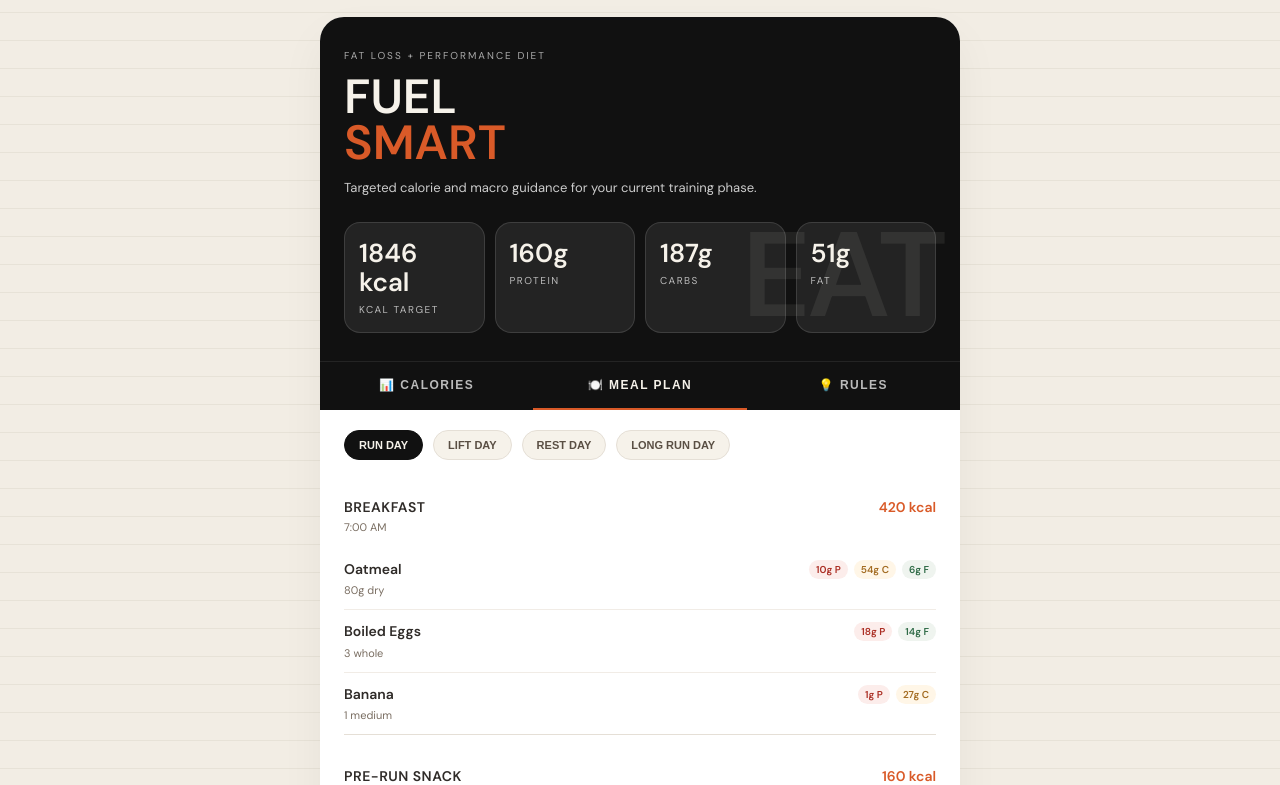
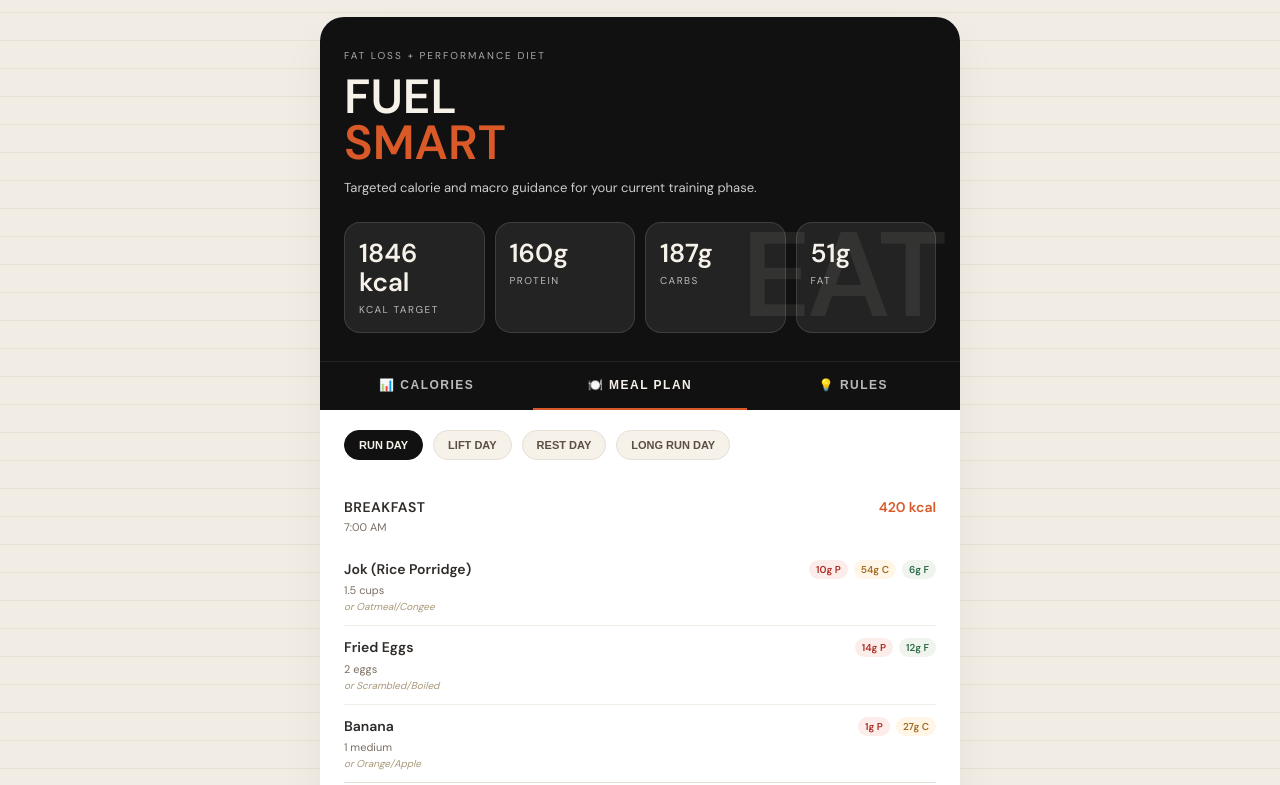
Before and after one commit to brightphachara11-ui/brightkung21, a plain HTML site: page index.html in a window 1280 px wide. Both pictures are taken after a click on the button "🍽️ MEAL PLAN". Shown: the part 1696-2481 px from the top of the page. Drawn offline with nearby package versions, Linux system fonts and the light colour scheme.

Commit message:
Add alternative meal options to all diet plans

```diff
--- a/index.html
+++ b/index.html
@@ -761,6 +761,13 @@
     font-size: 11px;
     color: #7a6e62;
     margin-top: 4px;
+  }
+
+  .food-alt {
+    font-size: 10px;
+    color: #a89878;
+    font-style: italic;
+    margin-top: 3px;
   }
 
   .food-macros {
@@ -1079,27 +1086,27 @@ const DIET_MEAL_PLANS = {
     kcal: 1800,
     meals: [
       { name: 'Breakfast', time: '7:00 AM', kcal: 420, foods: [
-        { name: 'Oatmeal', portion: '80g dry', p: 10, c: 54, f: 6 },
-        { name: 'Boiled Eggs', portion: '3 whole', p: 18, c: 0, f: 14 },
-        { name: 'Banana', portion: '1 medium', p: 1, c: 27, f: 0 },
+        { name: 'Jok (Rice Porridge)', portion: '1.5 cups', p: 10, c: 54, f: 6, alt: 'or Oatmeal/Congee' },
+        { name: 'Fried Eggs', portion: '2 eggs', p: 14, c: 0, f: 12, alt: 'or Scrambled/Boiled' },
+        { name: 'Banana', portion: '1 medium', p: 1, c: 27, f: 0, alt: 'or Orange/Apple' },
       ] },
       { name: 'Pre-run Snack', time: '10:30 AM', kcal: 160, foods: [
-        { name: 'Rice cake / Bread', portion: '2 slices', p: 4, c: 30, f: 1 },
-        { name: 'Honey', portion: '1 tbsp', p: 0, c: 17, f: 0 },
+        { name: 'Sticky Rice / Khao Tom', portion: '1 cup cooked', p: 4, c: 30, f: 1, alt: 'or Bread/Rice cakes' },
+        { name: 'Banana with Peanut Butter', portion: '1 banana + 1 tbsp', p: 6, c: 17, f: 8, alt: 'or Toast with butter' },
       ] },
       { name: 'Post-run Lunch', time: '1:00 PM', kcal: 520, foods: [
-        { name: 'Chicken Breast', portion: '180g', p: 54, c: 0, f: 4 },
-        { name: 'Jasmine Rice', portion: '150g cooked', p: 4, c: 40, f: 0 },
-        { name: 'Stir-fried Vegetables', portion: '1 cup', p: 3, c: 10, f: 3 },
+        { name: 'Gai Yang (Grilled Chicken)', portion: '180g', p: 54, c: 0, f: 4, alt: 'or Rotisserie/Steamed chicken' },
+        { name: 'Jasmine Rice', portion: '150g cooked', p: 4, c: 40, f: 0, alt: 'or any white rice' },
+        { name: 'Papaya Salad (Som Tam)', portion: '1 cup', p: 3, c: 10, f: 3, alt: 'or mixed green salad' },
       ] },
       { name: 'Afternoon Snack', time: '4:00 PM', kcal: 200, foods: [
-        { name: 'Greek Yogurt', portion: '150g', p: 15, c: 8, f: 3 },
-        { name: 'Mixed Berries', portion: '100g', p: 1, c: 15, f: 0 },
+        { name: 'Thai Iced Tea', portion: '1 glass (unsweetened)', p: 4, c: 10, f: 8, alt: 'or Black coffee with milk' },
+        { name: 'Boiled Eggs', portion: '2 eggs', p: 12, c: 2, f: 10, alt: 'or Fried eggs' },
       ] },
       { name: 'Dinner', time: '7:00 PM', kcal: 500, foods: [
-        { name: 'Salmon / Tilapia', portion: '180g', p: 42, c: 0, f: 12 },
-        { name: 'Sweet Potato', portion: '150g', p: 3, c: 35, f: 0 },
-        { name: 'Broccoli', portion: '1 cup', p: 4, c: 8, f: 0 },
+        { name: 'Pad Cha (Stir-fried Fish / Pork)', portion: '180g', p: 42, c: 0, f: 12, alt: 'or Grilled fish/Beef' },
+        { name: 'Jasmine Rice', portion: '120g cooked', p: 3, c: 32, f: 0, alt: 'or any white rice' },
+        { name: 'Pad Pak (Stir-fried Vegetables)', portion: '1 cup', p: 4, c: 8, f: 3, alt: 'or Steamed veggies' },
       ] },
     ]
   },
@@ -1107,26 +1114,26 @@ const DIET_MEAL_PLANS = {
     kcal: 1800,
     meals: [
       { name: 'Breakfast', time: '7:00 AM', kcal: 420, foods: [
-        { name: 'Eggs Scrambled', portion: '4 whole', p: 24, c: 0, f: 18 },
-        { name: 'Whole Grain Toast', portion: '2 slices', p: 8, c: 28, f: 3 },
-        { name: 'Avocado', portion: '½ medium', p: 1, c: 6, f: 11 },
+        { name: 'Khao Pad Gai (Chicken Fried Rice)', portion: '1.5 cups', p: 24, c: 40, f: 10, alt: 'or Jok + chicken' },
+        { name: 'Fried Egg', portion: '1 egg', p: 6, c: 0, f: 5, alt: 'or Scrambled' },
       ] },
       { name: 'Pre-lift Snack', time: '11:00 AM', kcal: 200, foods: [
-        { name: 'Banana', portion: '1 large', p: 1, c: 30, f: 0 },
-        { name: 'Whey Protein', portion: '1 scoop / 250ml', p: 20, c: 8, f: 2 },
+        { name: 'Banana with Condensed Milk', portion: '1 banana + 2 tbsp', p: 2, c: 32, f: 2, alt: 'or Banana with honey' },
+        { name: 'Fried Chicken (store)', portion: '1 piece', p: 15, c: 6, f: 8, alt: 'or Boiled eggs' },
       ] },
       { name: 'Post-lift Lunch', time: '1:30 PM', kcal: 550, foods: [
-        { name: 'Ground Beef / Tofu', portion: '200g', p: 46, c: 0, f: 14 },
-        { name: 'Rice / Quinoa', portion: '150g cooked', p: 5, c: 40, f: 2 },
-        { name: 'Mixed Salad', portion: '2 cups', p: 3, c: 8, f: 0 },
+        { name: 'Pad Krapow Moo (Pork with Basil)', portion: '200g', p: 46, c: 0, f: 14, alt: 'or Pad Prio Wan (sweet pork)' },
+        { name: 'Jasmine Rice', portion: '150g cooked', p: 5, c: 40, f: 2, alt: 'or any white rice' },
+        { name: 'Thai Cucumber Salad', portion: '1 cup', p: 3, c: 8, f: 0, alt: 'or Green salad' },
       ] },
       { name: 'Afternoon Snack', time: '4:30 PM', kcal: 130, foods: [
-        { name: 'Cottage Cheese', portion: '150g', p: 18, c: 4, f: 2 },
+        { name: 'Sticky Rice with Mango', portion: '100g', p: 3, c: 28, f: 1, alt: 'or Sticky rice with banana' },
+        { name: 'Boiled Egg', portion: '1 egg', p: 6, c: 1, f: 5, alt: 'or Fried egg' },
       ] },
       { name: 'Dinner', time: '7:00 PM', kcal: 500, foods: [
-        { name: 'Chicken Thigh', portion: '200g', p: 46, c: 0, f: 10 },
-        { name: 'Brown Rice', portion: '120g cooked', p: 3, c: 30, f: 1 },
-        { name: 'Stir-fried Veggies + Egg', portion: '1 cup + 1 egg', p: 10, c: 12, f: 6 },
+        { name: 'Kai Tod (Fried Chicken)', portion: '200g', p: 46, c: 0, f: 10, alt: 'or Grilled chicken' },
+        { name: 'Jasmine Rice', portion: '120g cooked', p: 3, c: 30, f: 1, alt: 'or any white rice' },
+        { name: 'Pad Pak Ruam (Mixed Vegetables)', portion: '1 cup', p: 4, c: 8, f: 3, alt: 'or Steamed veggies' },
       ] },
     ]
   },
@@ -1134,22 +1141,21 @@ const DIET_MEAL_PLANS = {
     kcal: 1600,
     meals: [
       { name: 'Breakfast', time: '8:00 AM', kcal: 380, foods: [
-        { name: 'Oatmeal', portion: '60g dry', p: 8, c: 40, f: 5 },
-        { name: 'Boiled Eggs', portion: '2 whole', p: 12, c: 0, f: 10 },
-        { name: 'Apple', portion: '1 medium', p: 0, c: 25, f: 0 },
+        { name: 'Jok (Rice Porridge)', portion: '1 cup', p: 8, c: 40, f: 5, alt: 'or Oatmeal' },
+        { name: 'Boiled Eggs', portion: '2 eggs', p: 12, c: 0, f: 10, alt: 'or Fried eggs' },
       ] },
       { name: 'Lunch', time: '12:30 PM', kcal: 480, foods: [
-        { name: 'Tuna / Chicken Breast', portion: '160g', p: 44, c: 0, f: 3 },
-        { name: 'Rice (smaller portion)', portion: '100g cooked', p: 3, c: 26, f: 0 },
-        { name: 'Cucumber Salad', portion: '1 cup', p: 2, c: 8, f: 1 },
+        { name: 'Pad Thai (with Shrimp)', portion: '1 plate', p: 44, c: 40, f: 8, alt: 'or Pad See Ew' },
+        { name: 'Thai Green Salad', portion: '1 cup', p: 2, c: 8, f: 1, alt: 'or Cucumber salad' },
       ] },
       { name: 'Snack', time: '3:30 PM', kcal: 140, foods: [
-        { name: 'Greek Yogurt', portion: '150g plain', p: 15, c: 8, f: 3 },
+        { name: 'Roti with Egg', portion: '1 piece', p: 10, c: 15, f: 5, alt: 'or Toast with egg' },
+        { name: 'Banana', portion: '1 small', p: 1, c: 20, f: 0, alt: 'or Orange' },
       ] },
       { name: 'Dinner', time: '6:30 PM', kcal: 600, foods: [
-        { name: 'Pork Tenderloin / Fish', portion: '200g', p: 44, c: 0, f: 8 },
-        { name: 'Sweet Potato / Pumpkin', portion: '150g', p: 3, c: 30, f: 0 },
-        { name: 'Steamed Broccoli + Spinach', portion: '1.5 cups', p: 6, c: 10, f: 0 },
+        { name: 'Gaeng Phed (Red Curry with Pork)', portion: '200g pork + curry', p: 44, c: 15, f: 16, alt: 'or Gaeng Keow Wan (green curry)' },
+        { name: 'Jasmine Rice', portion: '150g cooked', p: 3, c: 38, f: 0, alt: 'or any white rice' },
+        { name: 'Ruam Pad (Mixed Stir-fry)', portion: '1 cup', p: 4, c: 8, f: 3, alt: 'or Steamed vegetables' },
       ] },
     ]
   },
@@ -1158,27 +1164,27 @@ const DIET_MEAL_PLANS = {
     note: '+300 kcal carb-up for 15km+ runs',
     meals: [
       { name: 'Pre-run Breakfast', time: '6:00 AM', kcal: 450, foods: [
-        { name: 'Oatmeal', portion: '100g dry', p: 12, c: 68, f: 6 },
-        { name: 'Banana', portion: '1 large', p: 1, c: 30, f: 0 },
-        { name: 'Honey', portion: '1 tbsp', p: 0, c: 17, f: 0 },
+        { name: 'Khao Tom (Rice Soup)', portion: '2 cups', p: 12, c: 68, f: 6, alt: 'or Jok' },
+        { name: 'Banana', portion: '1 large', p: 1, c: 30, f: 0, alt: 'or Dates' },
+        { name: 'Sugar / Honey', portion: '1 tbsp', p: 0, c: 17, f: 0, alt: 'or Sugar' },
       ] },
       { name: 'During Run', time: 'Every 45 min', kcal: 120, foods: [
-        { name: 'Energy Gel or Dates', portion: '1 gel / 3 dates', p: 0, c: 25, f: 0 },
-        { name: 'Water / Electrolyte', portion: '250–500ml', p: 0, c: 0, f: 0 },
+        { name: 'Banana or Dates', portion: '1 banana / 3 dates', p: 1, c: 26, f: 0, alt: 'or Energy gel' },
+        { name: 'Water / Sports Drink', portion: '250–500ml', p: 0, c: 0, f: 0, alt: 'or Coconut water' },
       ] },
       { name: 'Recovery Meal', time: 'Within 30 min', kcal: 400, foods: [
-        { name: 'Whey Protein + Milk', portion: '1 scoop + 300ml', p: 30, c: 20, f: 5 },
-        { name: 'Banana or Rice cake', portion: '1 piece', p: 1, c: 27, f: 0 },
+        { name: 'Boiled Eggs + Rice', portion: '2 eggs + 150g rice', p: 30, c: 35, f: 8, alt: 'or Fried eggs' },
+        { name: 'Banana', portion: '1 medium', p: 1, c: 27, f: 0, alt: 'or Mango' },
       ] },
       { name: 'Big Lunch', time: '1:00 PM', kcal: 620, foods: [
-        { name: 'Chicken Breast', portion: '200g', p: 60, c: 0, f: 4 },
-        { name: 'Jasmine Rice', portion: '200g cooked', p: 5, c: 54, f: 0 },
-        { name: 'Mixed Veg', portion: '1.5 cups', p: 4, c: 12, f: 4 },
+        { name: 'Gai Yang (Grilled Chicken)', portion: '200g', p: 60, c: 0, f: 4, alt: 'or Rotisserie chicken' },
+        { name: 'Jasmine Rice', portion: '200g cooked', p: 5, c: 54, f: 0, alt: 'or any white rice' },
+        { name: 'Som Tam (Papaya Salad)', portion: '1.5 cups', p: 4, c: 12, f: 4, alt: 'or mixed green salad' },
       ] },
       { name: 'Dinner', time: '7:00 PM', kcal: 510, foods: [
-        { name: 'Salmon', portion: '180g', p: 42, c: 0, f: 12 },
-        { name: 'Quinoa or Brown Rice', portion: '120g cooked', p: 5, c: 28, f: 2 },
-        { name: 'Vegetables + Olive Oil', portion: '1 cup + 1 tsp', p: 4, c: 10, f: 5 },
+        { name: 'Pla Pad (Stir-fried Fish)', portion: '180g', p: 42, c: 0, f: 12, alt: 'or Grilled/Baked fish' },
+        { name: 'Jasmine Rice', portion: '120g cooked', p: 3, c: 32, f: 0, alt: 'or any white rice' },
+        { name: 'Pad Pak (Stir-fried Vegetables)', portion: '1 cup', p: 4, c: 10, f: 5, alt: 'or Steamed veggies' },
       ] },
     ]
   }
@@ -1523,6 +1529,7 @@ function renderDietMeals() {
           <div>
             <div class="food-name">${f.name}</div>
             <div class="food-portion">${f.portion}</div>
+            ${f.alt ? `<div class="food-alt">${f.alt}</div>` : ''}
           </div>
           <div class="food-macros">
             ${f.p > 0 ? `<span class="macro-chip p-chip">${f.p}g P</span>` : ''}
```
